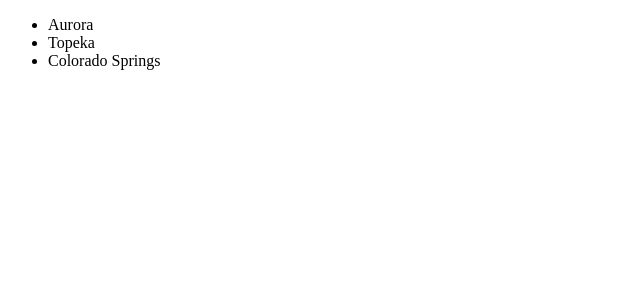
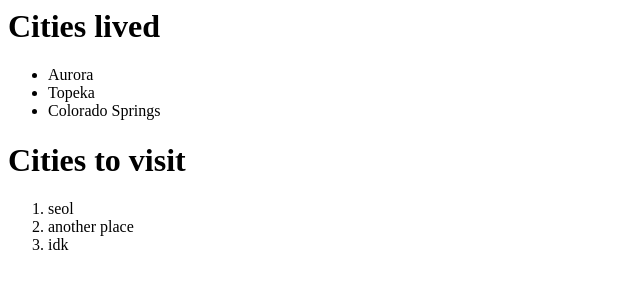
Before and after one commit to GoodrowChase/html-exercise, a plain HTML site: page html-exercise/index.html in a window 1280 px wide. Shown: the whole page, without its empty margins (0-640 px from the left). Drawn offline with Linux system fonts and the light colour scheme.

Commit message:
added ol and headers

```diff
--- a/html-exercise/index.html
+++ b/html-exercise/index.html
@@ -1,15 +1,26 @@
+</html>
 <!DOCTYPE html>
-<html>
+<html lang="en">
 <head>
+    <meta charset="UTF-8">
+    <meta http-equiv="X-UA-Compatible" content="IE=edge">
+    <meta name="viewport" content="width=device-width, initial-scale=1.0">
+    <title>Document</title>
+</head>
 <title>elp</title>
-    </head>
 <body>
+    <h1>Cities lived</h1>
     <ul>
         <li>Aurora</li>
         <li>Topeka</li>
         <li>Colorado Springs</li>
     </ul>
+    <h1>Cities to visit</h1>
+    <ol>
+        <li>seol</li>
+        <li>another place</li>
+        <li>idk</li>
+    </ol>
+
 </body>
-
-
 </html>
```
Lines whose indentation alone changed are shown as unchanged.
